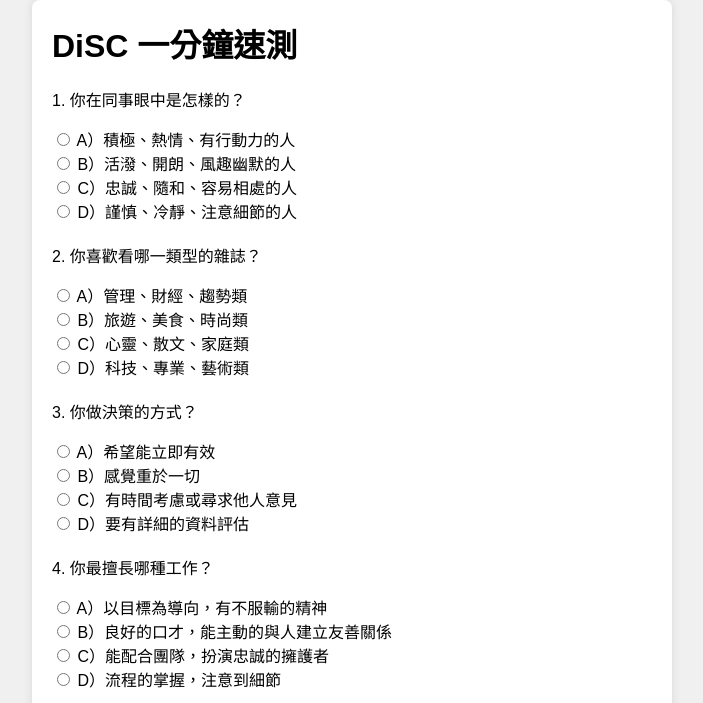
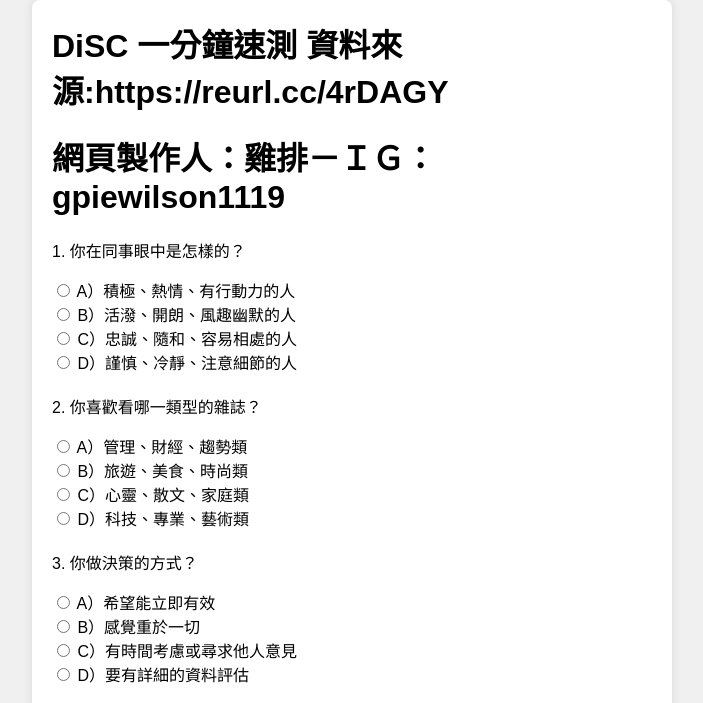
Before and after one commit to NGP-GPie/DiSC-, a plain HTML site: page index.html in a window 1280 px wide. Shown: the top 703 px of the page, without its empty margins (288-991 px from the left). Drawn offline with Linux system fonts and the light colour scheme.

Commit message:
Update index.html

```diff
--- a/index.html
+++ b/index.html
@@ -3,7 +3,7 @@
 <head>
     <meta charset="UTF-8">
     <meta name="viewport" content="width=device-width, initial-scale=1.0">
-    <title>DiSC 一分鐘速測  網頁製作人：富邦雞排－ＩＧ：gpiewilson1119　資料來源:https://reurl.cc/4rDAGY</title>
+    <title>DiSC 一分鐘速測  網頁製作人：雞排－ＩＧ：gpiewilson1119　</title>
     <style>
         body {
             font-family: Arial, sans-serif;
@@ -55,7 +55,8 @@
 </head>
 <body>
     <div class="container">
-        <h1>DiSC 一分鐘速測</h1>
+        <h1>DiSC 一分鐘速測 資料來源:https://reurl.cc/4rDAGY</h1>
+        <h1>網頁製作人：雞排－ＩＧ：gpiewilson1119</h1>
         <form id="survey-form">
             <div class="question">
                 <p>1. 你在同事眼中是怎樣的？</p>
@@ -163,7 +164,7 @@
 
                 let maxCount = Math.max(counts.A, counts.B, counts.C, counts.D);
                 let resultMessage = "目前狀態次數最高的是主要特質，而人會因為時間、環境、對象、心情而有所改變";
-                let resultMessage = "如果你想進一步了解，可以搜尋：富邦雞排－ＩＧ：gpiewilson1119";
+
 
                 document.getElementById('result-message').textContent = resultMessage;
             });
```
